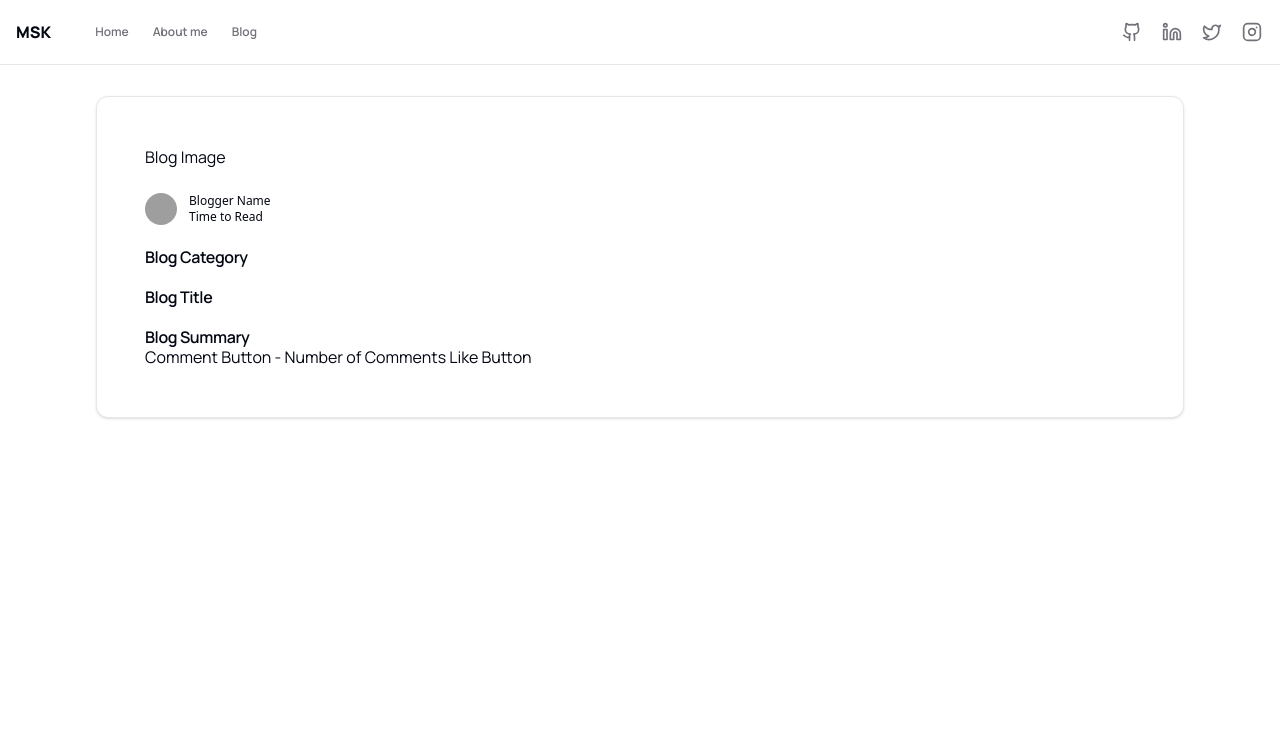
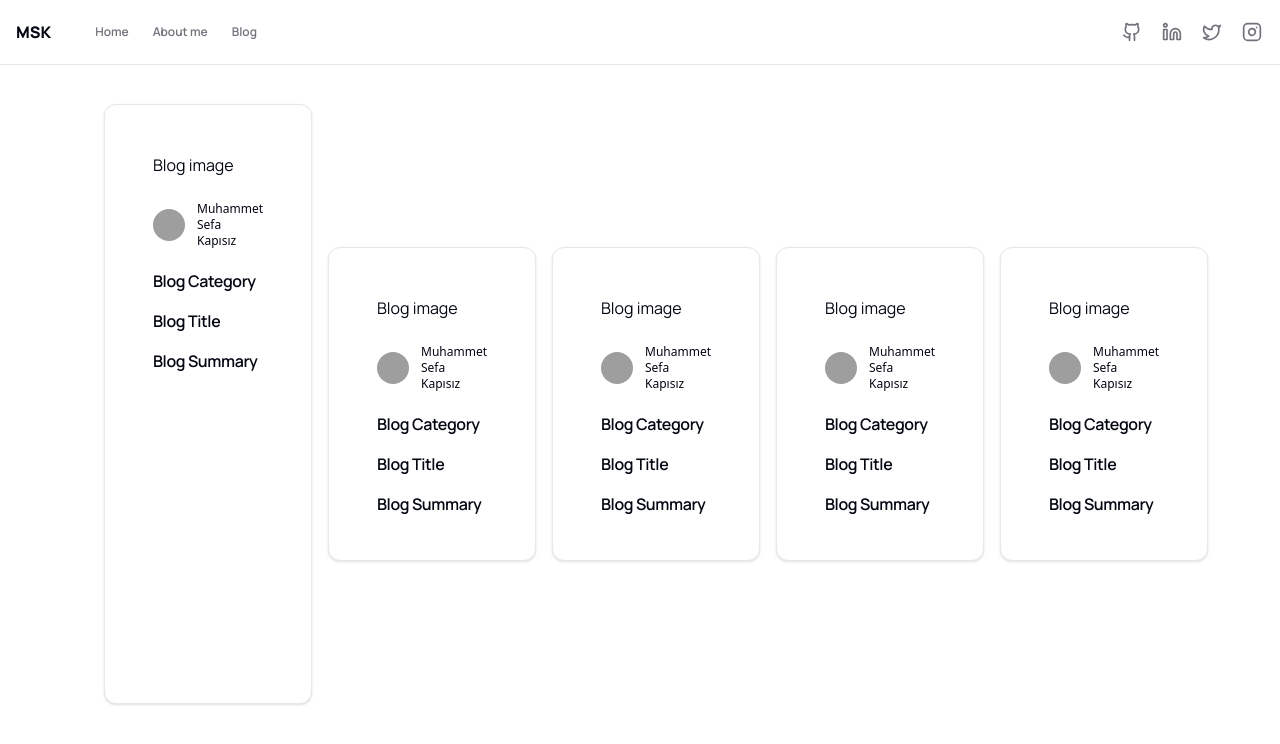
Before and after one commit to sefakpsz/msk-portfoilo-v2, a Next.js app: page /blog in a window 1280 px wide. Shown: the top 744 px of the page. Built offline with nearby package versions, Linux system fonts and the light colour scheme; grey boxes are pictures that could not be loaded.

Commit message:
feat: some progress..

```diff
--- a/src/app/blog/page.tsx
+++ b/src/app/blog/page.tsx
@@ -1,10 +1,17 @@
-import Blog from '@/components/section/blog'
-import Hero from '@/components/section/hero'
+import Blog from '@/components/section/Blog'
 
 export default function Home() {
     return (
-        <main className="flex min-h-screen flex-col items-center justify-between p-24">
-            <Blog />
+        <main className="flex min-h-screen items-center justify-between p-24 w-[%60]">
+            {
+                [...new Array(5)].map((item, index) => {
+                    if (index === 0) {
+                        return <Blog key={index} title='Blog Title' image='Blog image' category='Blog Category' summary='Blog Summary'
+                            className='w-full h-[600px]' />
+                    }
+                    return <Blog key={index} title='Blog Title' image='Blog image' category='Blog Category' summary='Blog Summary' className='' />
+                })
+            }
         </main>
     )
 }
--- a/src/components/layout/header/index.tsx
+++ b/src/components/layout/header/index.tsx
@@ -6,7 +6,7 @@ import { Menu } from "lucide-react"
 
 function Header() {
   return (
-    <div className="border-b fixed top-0 inset-x-0">
+    <div className="border-b fixed top-0 inset-x-0 bg-white z-10">
       <div className="flex justify-between h-16 items-center px-4 max-w-7xl mx-auto">
         <h1 className="font-extrabold mr-5">MSK</h1>
         <div className="w-full items-center hidden sm:flex">
--- a/src/components/layout/header/main-nav.tsx
+++ b/src/components/layout/header/main-nav.tsx
@@ -8,7 +8,7 @@ export function MainNav({
 }: React.HTMLAttributes<HTMLElement>) {
   return (
     <nav
-      className={cn("flex items-center space-x-4 lg:space-x-6", className)}
+      className={cn("flex items-center space-x-4 lg:space-x-6 bg-white", className)}
       {...props}
     >
       <Link
--- /dev/null
+++ b/src/components/section/Blog/index.tsx
@@ -0,0 +1,40 @@
+"use client"
+
+import React from "react"
+import {
+    Card,
+    CardTitle,
+} from "../../ui/card"
+import { Avatar, AvatarFallback, AvatarImage } from "../../ui/avatar"
+import { twMerge } from "tailwind-merge"
+import { BlogProps } from "./types"
+
+
+const Blog: React.FC<BlogProps> = ({ className, image, category, title, summary }) => {
+
+    return (
+        <Card className={twMerge('w-full max-w-7xl space-y-6 mx-auto p-12 m-2', className)}>
+            <p>{image}</p>
+            <div className="flex items-center gap-3">
+                <Avatar className="w-8 h-8">
+                    <AvatarImage src="https://github.com/sefakpsz.png" />
+                    <AvatarFallback className="font-bold text-xl">SF</AvatarFallback>
+                </Avatar>
+                <div className="flex-col items-center">
+                    <p className="font-medium font-sans text-xs">Muhammet Sefa Kapısız</p>
+                </div>
+            </div>
+            <CardTitle>{category}</CardTitle>
+            <CardTitle>{title}</CardTitle>
+            <CardTitle>{summary}</CardTitle>
+
+            {/* <Button>Comment</Button>
+
+            <p>Number of Comments - {numberOfComment}</p>
+
+            <Button>Like</Button> */}
+        </Card>
+    )
+}
+
+export default Blog
--- /dev/null
+++ b/src/components/section/Blog/types.ts
@@ -0,0 +1,7 @@
+export interface BlogProps {
+    className: string,
+    image: string,
+    category: string,
+    title: string,
+    summary: string,
+}
--- a/src/components/section/blog.tsx
+++ /dev/null
@@ -1,37 +0,0 @@
-"use client"
-
-import React from "react"
-import {
-    Card,
-    CardContent,
-    CardHeader,
-    CardTitle,
-} from "../ui/card"
-import { Avatar, AvatarFallback, AvatarImage } from "../ui/avatar"
-
-function Blog() {
-
-    return (
-        <Card className="w-full max-w-7xl space-y-6 mx-auto p-12">
-            <p>Blog Image</p>
-            <div className="flex items-center gap-3">
-                <Avatar className="w-8 h-8">
-                    <AvatarImage src="https://github.com/sefakpsz.png" />
-                    <AvatarFallback className="font-bold text-xl">SF</AvatarFallback>
-                </Avatar>
-                <div className="flex-col items-center">
-                    <p className="font-medium font-sans text-xs">Blogger Name</p>
-                    <p className="font-medium font-sans text-xs">Time to Read</p>
-                </div>
-            </div>
-            <CardTitle>Blog Category</CardTitle>
-            <CardTitle>Blog Title</CardTitle>
-            <CardTitle>Blog Summary</CardTitle>
-
-            Comment Button - Number of Comments
-            Like Button
-        </Card>
-    )
-}
-
-export default Blog
```
